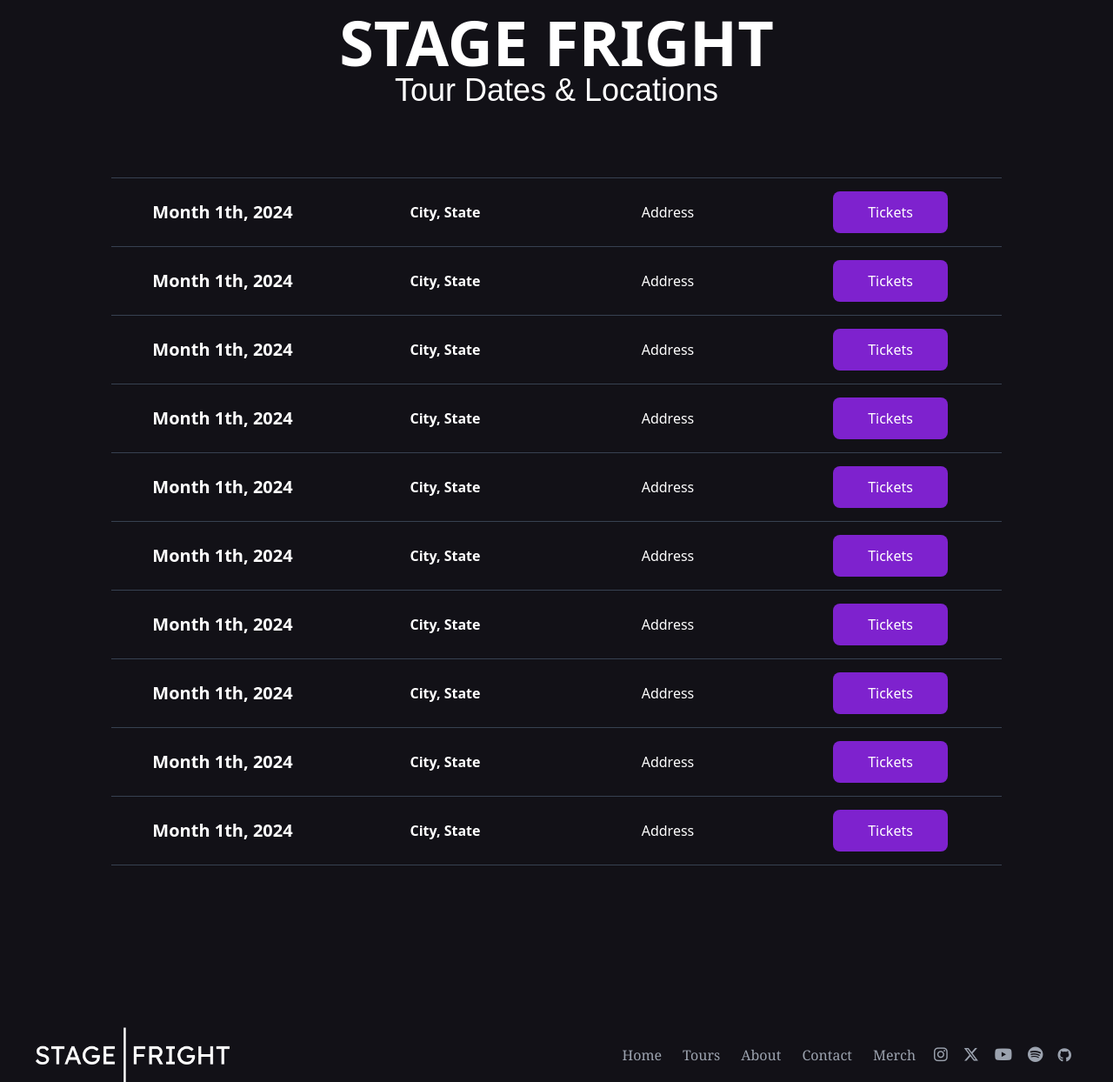
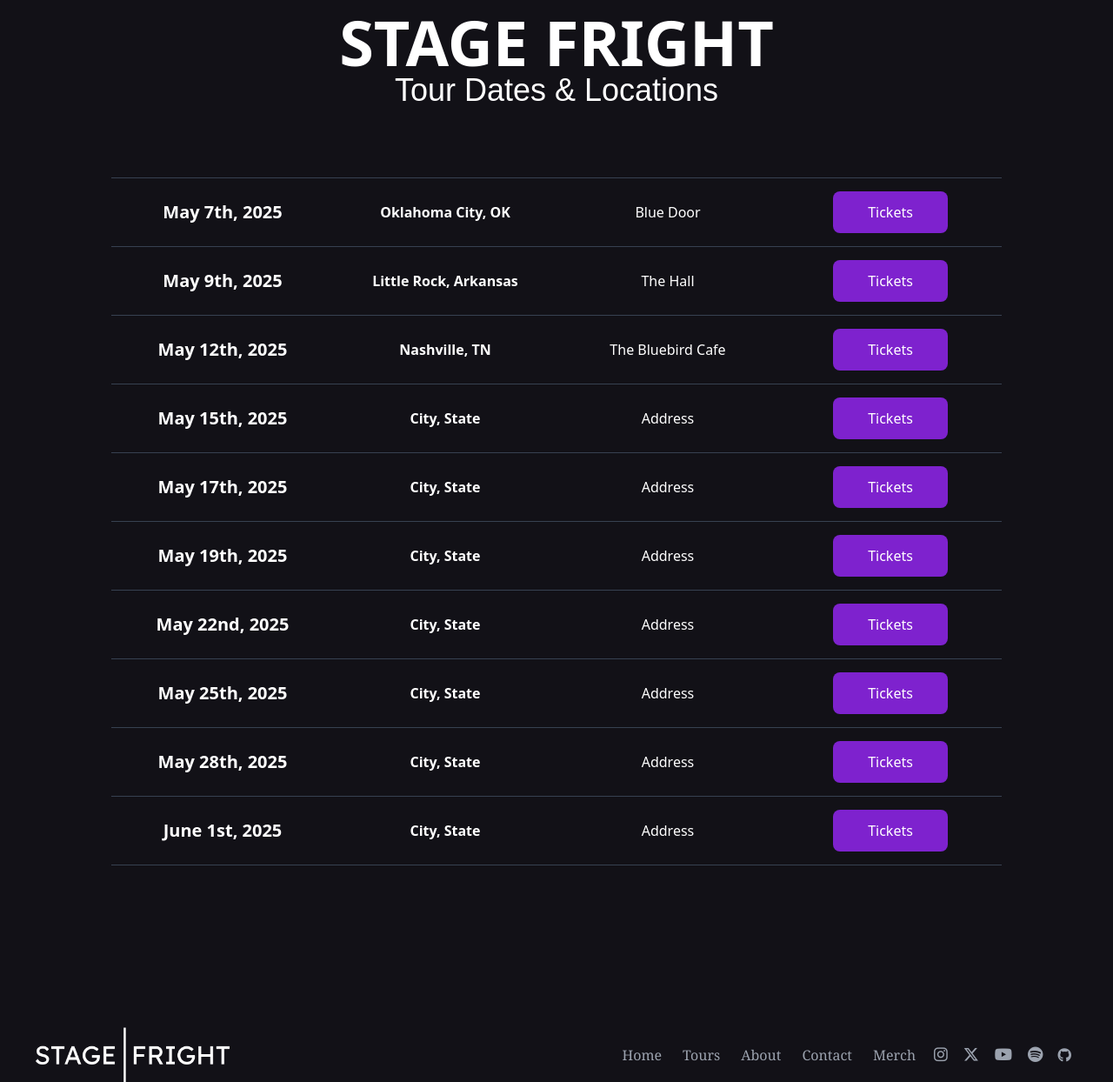
Before and after one commit to Spencer-Holdeman/bpa-webdesignteam, a Flask app: page /tours in a window 1280 px wide. Shown: the part 148-1392 px from the top of the page at 87% size. Run offline with Flask 3, Linux system fonts and the light colour scheme; parts of the project's set-up code (start-up, migrations or seed data) failed here and were passed over; some libraries are stand-ins or nearby versions; some web fonts are replaced.

Commit message:
Started Filling in the Tours

```diff
--- a/website/templates/tours.html
+++ b/website/templates/tours.html
@@ -11,61 +11,61 @@
         <h2 class="text-4xl font-lacquer mb-20">Tour Dates & Locations</h2>
         <table class="w-[80%] text-white text-center table-fixed rounded-2xl">
           <tr class="border-gray-700 border-y-[1px]">
-            <td><p class="text-xl font-bold py-6">Month 1th, 2024</p></td>
+            <td><p class="text-xl font-bold py-6">May 7th, 2025</p></td>
+            <td><p class="font-semibold">Oklahoma City, OK</p></td>
+            <td><p>Blue Door</p></td>
+            <td><button class="bg-purple-700 px-10 py-3 rounded-lg">Tickets</button></td>
+          </tr>
+          <tr class="border-gray-700 border-y-[1px]">
+            <td><p class="text-xl font-bold py-6">May 9th, 2025</p></td>
+            <td><p class="font-semibold">Little Rock, Arkansas</p></td>
+            <td><p>The Hall</p></td>
+            <td><button class="bg-purple-700 px-10 py-3 rounded-lg">Tickets</button></td>
+          </tr>
+          <tr class="border-gray-700 border-y-[1px]">
+            <td><p class="text-xl font-bold py-6">May 12th, 2025</p></td>
+            <td><p class="font-semibold">Nashville, TN</p></td>
+            <td><p>The Bluebird Cafe</p></td>
+            <td><button class="bg-purple-700 px-10 py-3 rounded-lg">Tickets</button></td>
+          </tr>
+          <tr class="border-gray-700 border-y-[1px]">
+            <td><p class="text-xl font-bold py-6">May 15th, 2025</p></td>
             <td><p class="font-semibold">City, State</p></td>
             <td><p>Address</p></td>
             <td><button class="bg-purple-700 px-10 py-3 rounded-lg">Tickets</button></td>
           </tr>
           <tr class="border-gray-700 border-y-[1px]">
-            <td><p class="text-xl font-bold py-6">Month 1th, 2024</p></td>
+            <td><p class="text-xl font-bold py-6">May 17th, 2025</p></td>
             <td><p class="font-semibold">City, State</p></td>
             <td><p>Address</p></td>
             <td><button class="bg-purple-700 px-10 py-3 rounded-lg">Tickets</button></td>
           </tr>
           <tr class="border-gray-700 border-y-[1px]">
-            <td><p class="text-xl font-bold py-6">Month 1th, 2024</p></td>
+            <td><p class="text-xl font-bold py-6">May 19th, 2025</p></td>
             <td><p class="font-semibold">City, State</p></td>
             <td><p>Address</p></td>
             <td><button class="bg-purple-700 px-10 py-3 rounded-lg">Tickets</button></td>
           </tr>
           <tr class="border-gray-700 border-y-[1px]">
-            <td><p class="text-xl font-bold py-6">Month 1th, 2024</p></td>
+            <td><p class="text-xl font-bold py-6">May 22nd, 2025</p></td>
             <td><p class="font-semibold">City, State</p></td>
             <td><p>Address</p></td>
             <td><button class="bg-purple-700 px-10 py-3 rounded-lg">Tickets</button></td>
           </tr>
           <tr class="border-gray-700 border-y-[1px]">
-            <td><p class="text-xl font-bold py-6">Month 1th, 2024</p></td>
+            <td><p class="text-xl font-bold py-6">May 25th, 2025</p></td>
             <td><p class="font-semibold">City, State</p></td>
             <td><p>Address</p></td>
             <td><button class="bg-purple-700 px-10 py-3 rounded-lg">Tickets</button></td>
           </tr>
           <tr class="border-gray-700 border-y-[1px]">
-            <td><p class="text-xl font-bold py-6">Month 1th, 2024</p></td>
+            <td><p class="text-xl font-bold py-6">May 28th, 2025</p></td>
             <td><p class="font-semibold">City, State</p></td>
             <td><p>Address</p></td>
             <td><button class="bg-purple-700 px-10 py-3 rounded-lg">Tickets</button></td>
           </tr>
           <tr class="border-gray-700 border-y-[1px]">
-            <td><p class="text-xl font-bold py-6">Month 1th, 2024</p></td>
-            <td><p class="font-semibold">City, State</p></td>
-            <td><p>Address</p></td>
-            <td><button class="bg-purple-700 px-10 py-3 rounded-lg">Tickets</button></td>
-          </tr>
-          <tr class="border-gray-700 border-y-[1px]">
-            <td><p class="text-xl font-bold py-6">Month 1th, 2024</p></td>
-            <td><p class="font-semibold">City, State</p></td>
-            <td><p>Address</p></td>
-            <td><button class="bg-purple-700 px-10 py-3 rounded-lg">Tickets</button></td>
-          </tr>
-          <tr class="border-gray-700 border-y-[1px]">
-            <td><p class="text-xl font-bold py-6">Month 1th, 2024</p></td>
-            <td><p class="font-semibold">City, State</p></td>
-            <td><p>Address</p></td>
-            <td><button class="bg-purple-700 px-10 py-3 rounded-lg">Tickets</button></td>
-          </tr>
-          <tr class="border-gray-700 border-y-[1px]">
-            <td><p class="text-xl font-bold py-6">Month 1th, 2024</p></td>
+            <td><p class="text-xl font-bold py-6">June 1st, 2025</p></td>
             <td><p class="font-semibold">City, State</p></td>
             <td><p>Address</p></td>
             <td><button class="bg-purple-700 px-10 py-3 rounded-lg">Tickets</button></td>
```
Also changed, not shown: website/templates/home.html (+2 -78 lines).
